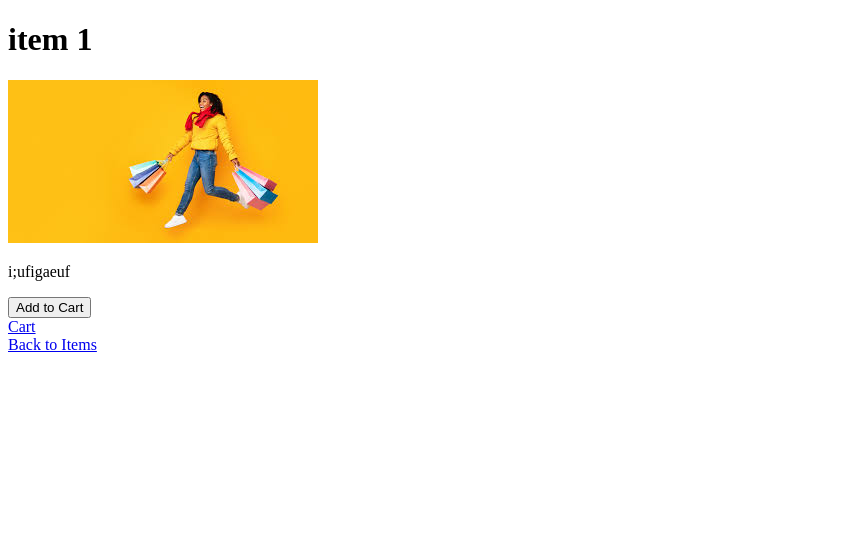
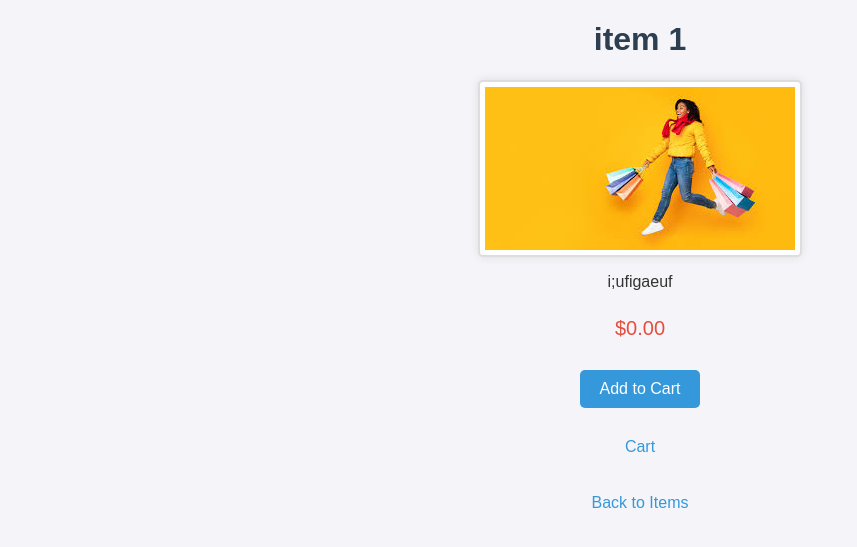
Before and after one commit to SedOwO/ecommers_django_project, a Django app: page /item/1/ in a window 1280 px wide. Shown: the top 547 px of the page, without its empty margins (0-857 px from the left). Run offline with Django 5.2, Linux system fonts and the light colour scheme; data comes from the database, SQL or seed files in the repository; both versions use the stored data as it was after the commit.

Commit message:
css for item_details

```diff
--- a/ecommerce/shop/models.py
+++ b/ecommerce/shop/models.py
@@ -13,7 +13,7 @@ class Item(models.Model):
     description = models.TextField()
     image = models.ImageField(upload_to="items/")
     category = models.ForeignKey(Category, on_delete=models.CASCADE)
-    price = models.FloatField(default=0.0)
+    price = models.DecimalField(max_digits=10, decimal_places=2)
 
     def __str__(self):
         return self.name
--- a/ecommerce/templates/shop/item_detail.html
+++ b/ecommerce/templates/shop/item_detail.html
@@ -3,12 +3,79 @@
 
 <head>
     <title>{{ item.name }}</title>
+    <style>
+        body {
+            font-family: Arial, sans-serif;
+            background-color: #f4f4f9;
+            color: #333;
+            margin: 0;
+            padding: 0;
+            display: flex;
+            flex-direction: column;
+            align-items: center;
+        }
+
+        h1 {
+            color: #2c3e50;
+        }
+
+        img {
+            max-width: 100%;
+            height: auto;
+            border: 2px solid #ddd;
+            border-radius: 5px;
+            padding: 5px;
+            background-color: #fff;
+            box-shadow: 0 0 10px rgba(0, 0, 0, 0.1);
+        }
+
+        .description {
+            max-width: 600px;
+            text-align: justify;
+        }
+
+        .price {
+            font-size: 20px;
+            color: #e74c3c;
+            margin: 10px 0;
+        }
+
+        form {
+            margin: 20px 0;
+        }
+
+        button {
+            background-color: #3498db;
+            color: #fff;
+            border: none;
+            padding: 10px 20px;
+            font-size: 16px;
+            cursor: pointer;
+            border-radius: 5px;
+        }
+
+        button:hover {
+            background-color: #2980b9;
+        }
+
+        a {
+            color: #3498db;
+            text-decoration: none;
+            margin: 10px 0;
+            display: inline-block;
+        }
+
+        a:hover {
+            text-decoration: underline;
+        }
+    </style>
 </head>
 
 <body>
     <h1>{{ item.name }}</h1>
     <img src="{{ item.image.url }}" alt="{{ item.name }}">
-    <p>{{ item.description }}</p>
+    <p class="description">{{ item.description }}</p>
+    <p class="price">${{ item.price }}</p>
     <form method="post" action="{% url 'add_to_cart' item.pk %}">
         {% csrf_token %}
         <button type="submit">Add to Cart</button>
```
Also changed, not shown: ecommerce/db.sqlite3.
